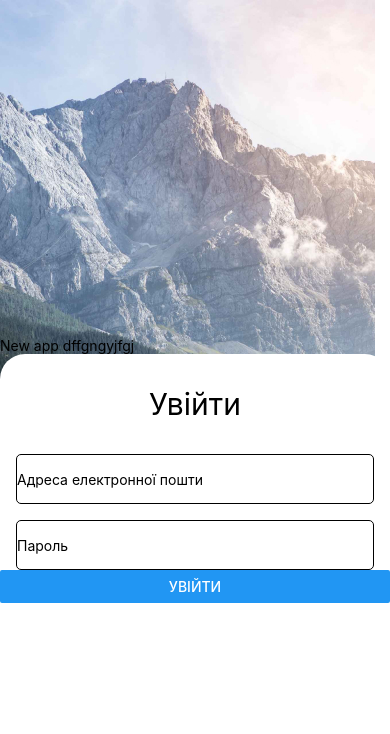
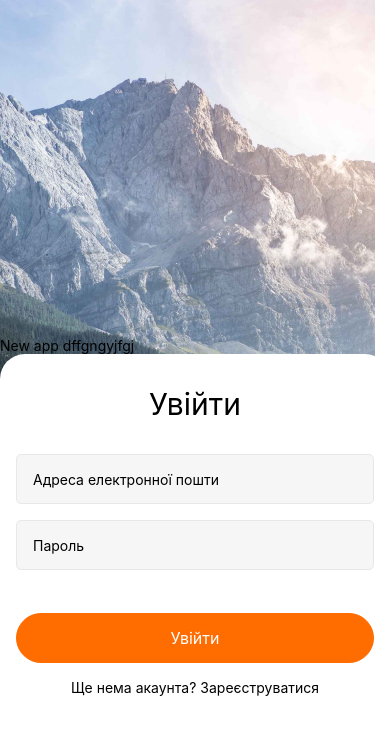
Before and after one commit to beligrous/goit-react-native-hw-02, a React Native app: screen / in a window 390 px wide. Shown: the top 734 px of the page. Built offline with nearby package versions, Linux system fonts and the light colour scheme.

Commit message:
finish login screen markup

```diff
--- a/Screens/LoginScreen/LoginScreen.js
+++ b/Screens/LoginScreen/LoginScreen.js
@@ -1,4 +1,10 @@
-import { View, Text, TextInput, Button, StyleSheet } from "react-native";
+import {
+  View,
+  Text,
+  TextInput,
+  TouchableOpacity,
+  StyleSheet,
+} from "react-native";
 
 function LoginScreen() {
   return (
@@ -10,7 +16,10 @@ function LoginScreen() {
         placeholder="Пароль"
         style={styles.input}
       />
-      <Button style={styles.btn} title="Увійти" />
+      <TouchableOpacity style={styles.btn}>
+        <Text style={styles.btnTitle}>Увійти</Text>
+      </TouchableOpacity>
+      <Text style={styles.noAcountTitle}>Ще нема акаунта? Зареєструватися</Text>
     </View>
   );
 }
@@ -28,15 +37,31 @@ const styles = StyleSheet.create({
 
   input: {
     height: 50,
-    borderColor: "#000000",
+    borderColor: "#E8E8E8",
+    backgroundColor: "#F6F6F6",
     borderWidth: 1,
     borderRadius: 5,
+    padding: 16,
     marginHorizontal: 16,
     marginTop: 16,
   },
   btn: {
+    backgroundColor: "#FF6C00",
+    height: 50,
     marginTop: 43,
     marginHorizontal: 16,
-    borderRadius: 20,
+    justifyContent: "center",
+    alignItems: "center",
+    borderWidth: 1,
+    borderColor: "#FF6C00",
+    borderRadius: 100,
+  },
+  btnTitle: {
+    fontSize: 16,
+    color: "#FFFFFF",
+  },
+  noAcountTitle: {
+    marginTop: 16,
+    textAlign: "center",
   },
 });
```
